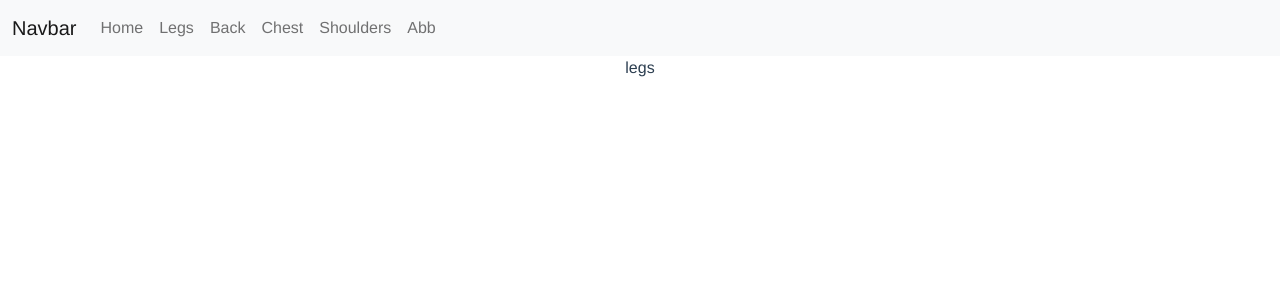
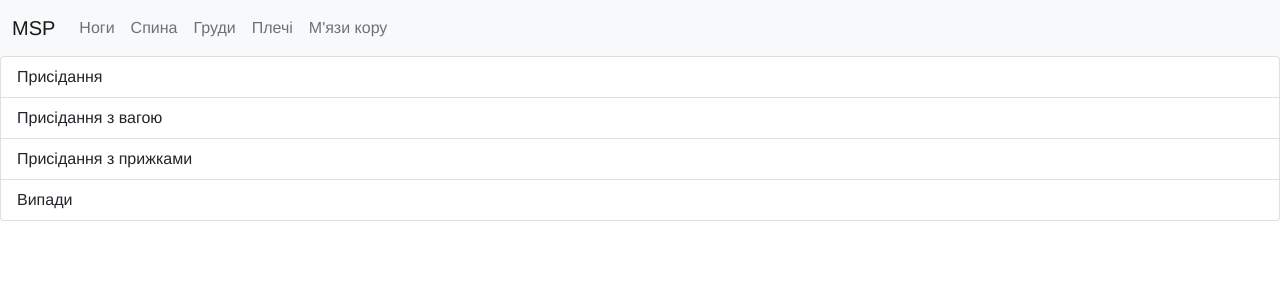
Before and after one commit to RomanZaritskyi/sportapp, a JavaScript app: page /legs in a window 1280 px wide. Shown: the top 300 px of the page. Built offline with nearby package versions, Linux system fonts and the light colour scheme.

Commit message:
feature: add navnar and leg

```diff
--- a/src/App.vue
+++ b/src/App.vue
@@ -1,50 +1,14 @@
 <template>
-  <nav class="navbar navbar-expand-lg navbar-light bg-light">
-    <div class="container-fluid">
-      <a class="navbar-brand" href="#">Navbar</a>
-      <button
-        class="navbar-toggler"
-        type="button"
-        data-bs-toggle="collapse"
-        data-bs-target="#navbarSupportedContent"
-        aria-controls="navbarSupportedContent"
-        aria-expanded="false"
-        aria-label="Toggle navigation"
-      >
-        <span class="navbar-toggler-icon"></span>
-      </button>
-      <div class="collapse navbar-collapse" id="navbarSupportedContent">
-        <ul class="navbar-nav me-auto mb-2 mb-lg-0">
-          <li class="nav-item">
-            <router-link class="nav-link" to="/">Home</router-link>
-          </li>
-          <li class="nav-item">
-            <router-link class="nav-link" to="/legs">Legs</router-link>
-          </li>
-          <li class="nav-item">
-            <router-link class="nav-link" to="/back">Back</router-link>
-          </li>
-          <li class="nav-item">
-            <router-link class="nav-link" to="/chest">Chest</router-link>
-          </li>
-          <li class="nav-item">
-            <router-link class="nav-link" to="/shoulders"
-              >Shoulders</router-link
-            >
-          </li>
-          <li class="nav-item">
-            <router-link class="nav-link" to="/abb">Abb</router-link>
-          </li>
-        </ul>
-      </div>
-    </div>
-  </nav>
+  <Nav />
   <router-view></router-view>
 </template>
 
 <script>
+import Nav from './components/navigation/nav.vue';
+
 export default {
   name: 'App',
+  components: { Nav },
 };
 </script>
 
@@ -53,7 +17,6 @@ export default {
   font-family: Avenir, Helvetica, Arial, sans-serif;
   -webkit-font-smoothing: antialiased;
   -moz-osx-font-smoothing: grayscale;
-  text-align: center;
   color: #2c3e50;
 }
 </style>
--- a/src/components/Home.vue
+++ b/src/components/Home.vue
@@ -1,5 +1,5 @@
 <template>
-  <main class="home">Sport app description</main>
+  <main class="home">СПОРТ, ФІЗО І ДИКИЙ КАЧ - НАС СПАСЕ ВІД НЕУДАЧ :)</main>
 </template>
 
 <script>
--- a/src/components/legs/legs.vue
+++ b/src/components/legs/legs.vue
@@ -1,10 +1,21 @@
 <template>
-  <section class="legs">legs</section>
+  <ExercisesList :exercises="exercises" />
 </template>
 
 <script>
+import ExercisesList from '../shared/exercises-list.vue';
+
 export default {
   name: 'legs-temp',
+  components: { ExercisesList },
+  data: () => ({
+    exercises: [
+      { name: 'Присідання' },
+      { name: 'Присідання з вагою' },
+      { name: 'Присідання з прижками' },
+      { name: 'Випади' },
+    ],
+  }),
 };
 </script>
 <style></style>
--- /dev/null
+++ b/src/components/navigation/nav.vue
@@ -0,0 +1,57 @@
+<template>
+  <nav class="navbar navbar-expand-lg navbar-light bg-light">
+    <div class="container-fluid">
+      <router-link class="navbar-brand" to="/">MSP</router-link>
+      <button
+        class="navbar-toggler"
+        type="button"
+        data-bs-toggle="collapse"
+        data-bs-target="#navbarSupportedContent"
+        aria-controls="navbarSupportedContent"
+        aria-expanded="false"
+        aria-label="Toggle navigation"
+      >
+        <span class="navbar-toggler-icon"></span>
+      </button>
+      <div class="collapse navbar-collapse" id="navbarSupportedContent">
+        <ul class="navbar-nav me-auto mb-2 mb-lg-0">
+          <li class="nav-item" v-for="(part, idx) in bodyParts" :key="idx">
+            <router-link class="nav-link" :to="part.path">{{
+              part.name
+            }}</router-link>
+          </li>
+        </ul>
+      </div>
+    </div>
+  </nav>
+</template>
+<script>
+export default {
+  name: 'nav-bar',
+  data: () => ({
+    bodyParts: [
+      {
+        name: 'Ноги',
+        path: '/legs',
+      },
+      {
+        name: 'Спина',
+        path: '/back',
+      },
+      {
+        name: 'Груди',
+        path: '/chest',
+      },
+      {
+        name: 'Плечі',
+        path: '/shoulders',
+      },
+      {
+        name: "М'язи кору",
+        path: '/abb',
+      },
+    ],
+  }),
+};
+</script>
+<style></style>
--- /dev/null
+++ b/src/components/shared/exercises-list.vue
@@ -0,0 +1,24 @@
+<template>
+  <div class="exercise-list list-group">
+    <a
+      href="#"
+      class="list-group-item list-group-item-action"
+      v-for="(exercise, idx) in exercises"
+      :key="idx"
+      >{{ exercise.name }}</a
+    >
+  </div>
+</template>
+
+<script>
+export default {
+  name: 'exercises-list',
+  props: {
+    exercises: {
+      type: Array,
+      require: true,
+    },
+  },
+};
+</script>
+<style></style>
```
